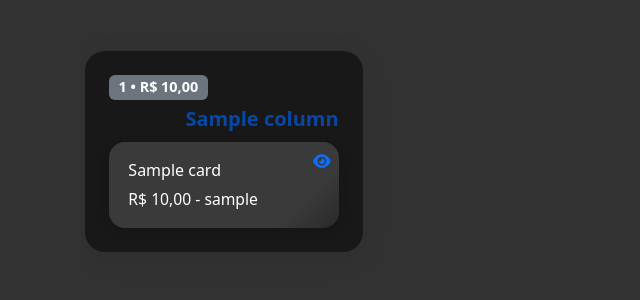
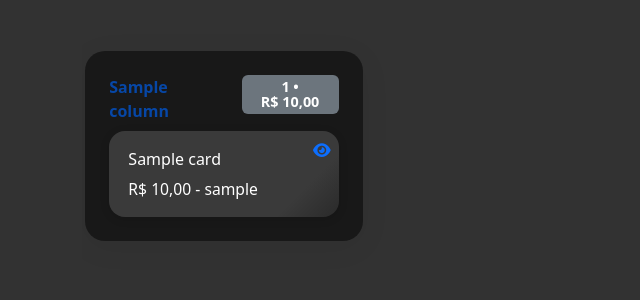
Before and after one commit to Edu2566/kanban-5x, a Flask app: page / in a window 1280 px wide. Shown: the part 66-366 px from the top of the page, without its empty margins (0-640 px from the left). Run offline with Flask 3, Linux system fonts and the light colour scheme; the visitor is signed in with stand-in values (Sample User, id 1); tables that the repository leaves empty hold one stand-in row (values such as "Sample post").

Commit message:
Adjust column header layout

```diff
--- a/app/static/css/kanban.css
+++ b/app/static/css/kanban.css
@@ -29,8 +29,13 @@ body {
     font-size: 1.2rem;
     margin-bottom: .8rem;
     color: #0747A6;
-    flex-wrap: wrap;
+    flex-wrap: nowrap;
     gap: .25rem;
+}
+.kanban-header .column-name {
+    font-size: 1rem;
+    word-break: break-word;
+    min-width: 0;
 }
 .kanban-header .badge {
     white-space: normal;
--- a/app/templates/index.html
+++ b/app/templates/index.html
@@ -35,12 +35,12 @@
     <div class="kanban-board row flex-nowrap g-3">
         {% for column in columns %}
         <div class="kanban-column col-12 col-sm-6 col-md-4 col-lg-3" data-column-id="{{ column.id }}">
-            <div class="kanban-header d-flex flex-wrap justify-content-between align-items-center mb-2">
-                <span class="badge bg-secondary me-2">
+            <div class="kanban-header d-flex flex-nowrap justify-content-between align-items-start mb-2">
+                <span class="fw-bold fs-6 flex-grow-1 me-2 column-name">
+                    {{ column.name }}
+                </span>
+                <span class="badge bg-secondary">
                     {{ column.cards_count }} • {{ column.valor_total|brl }}
-                </span>
-                <span class="fw-bold fs-5 flex-grow-1 text-end column-name">
-                    {{ column.name }}
                 </span>
                 {% if g.user.role == 'superadmin' %}
                 {% endif %}
```
